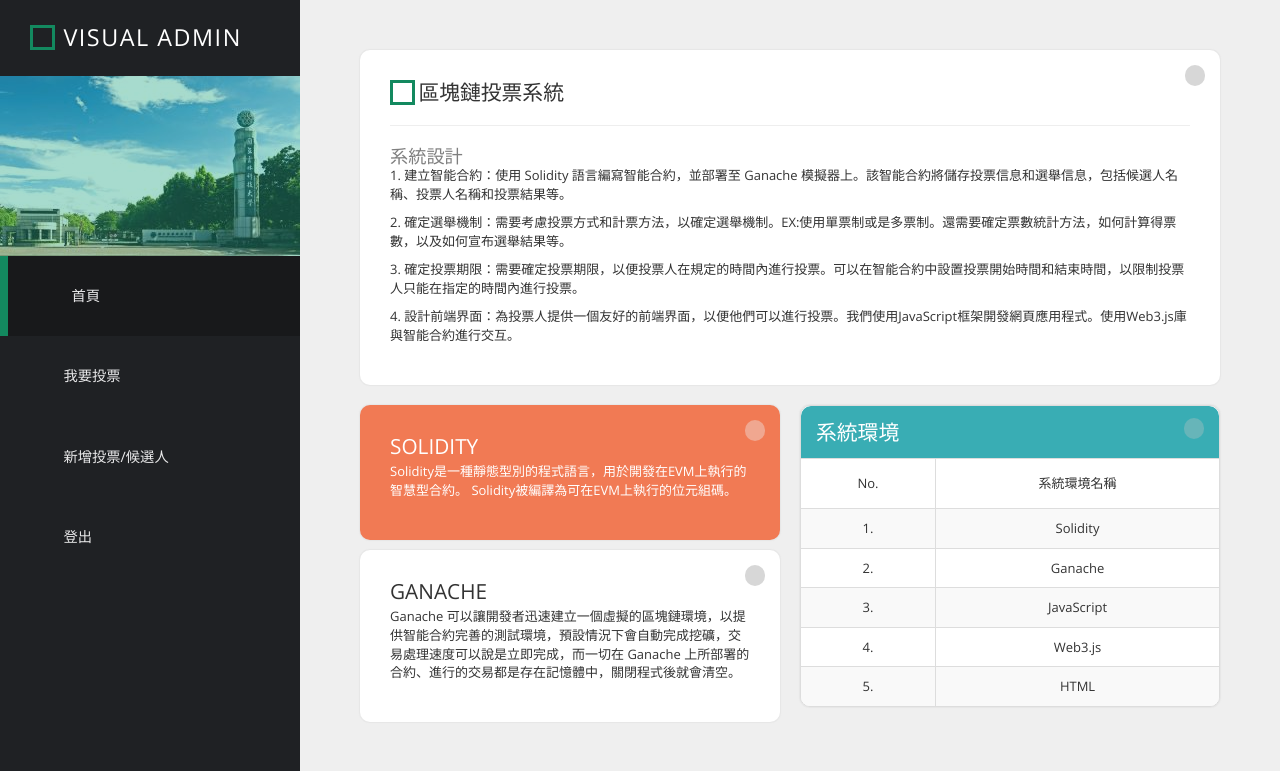
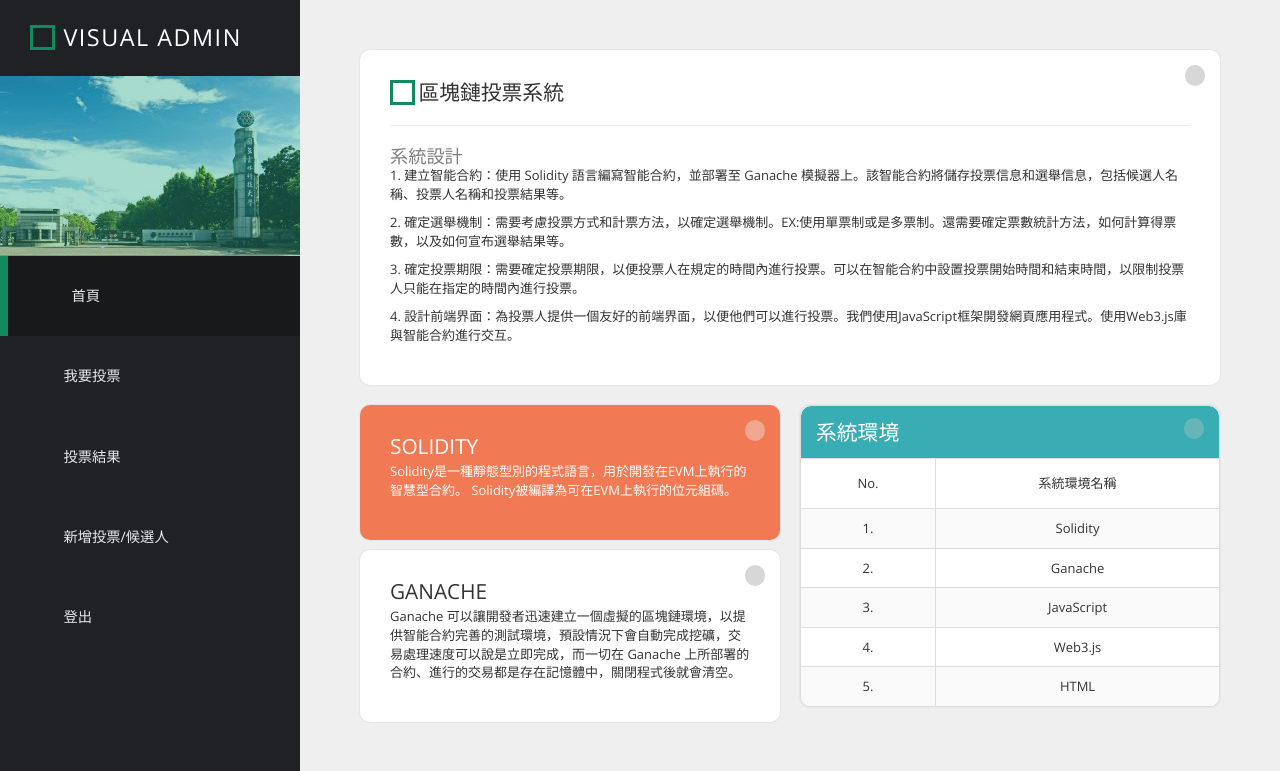
Before and after one commit to william11ya/block-chain, a Flask app: page /index in a window 1280 px wide. Shown: the top 771 px of the page. Run offline with Flask 3, Linux system fonts and the light colour scheme; parts of the project's set-up code (start-up, migrations or seed data) failed here and were passed over; some libraries are stand-ins or nearby versions; some web fonts are replaced.

Commit message:
Update index.html

```diff
--- a/FlaskSE_master_0605/templates/test_view/index.html
+++ b/FlaskSE_master_0605/templates/test_view/index.html
@@ -48,6 +48,7 @@
           <ul>
             <li><a href="#" class="active"><i class="fa fa-home fa-fw"></i>首頁</a></li>
             <li><a href="{{ url_for('manage_users') }}"><i class="fa fa-users fa-fw"></i>我要投票</a></li>
+            <li><a href="{{ url_for('winner_candidate') }}"><i class="fa fa-sliders fa-fw"></i>投票結果</a></li>
             <li><a href="{{ url_for('add_vote1') }}"><i class="fa fa-sliders fa-fw"></i>新增投票/候選人</a></li>
             <li><a href="{{ url_for('login') }}"><i class="fa fa-eject fa-fw"></i>登出</a></li>
           </ul>
```
